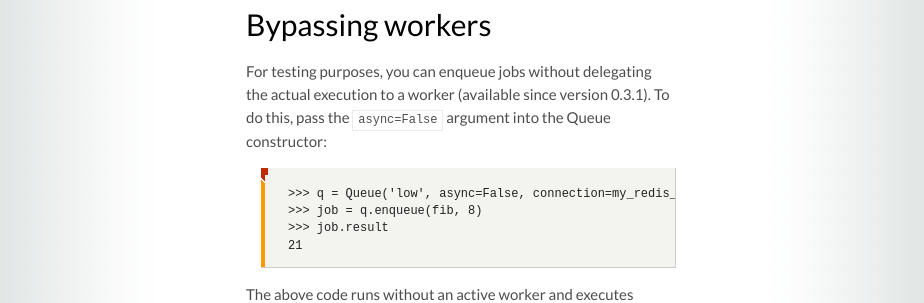
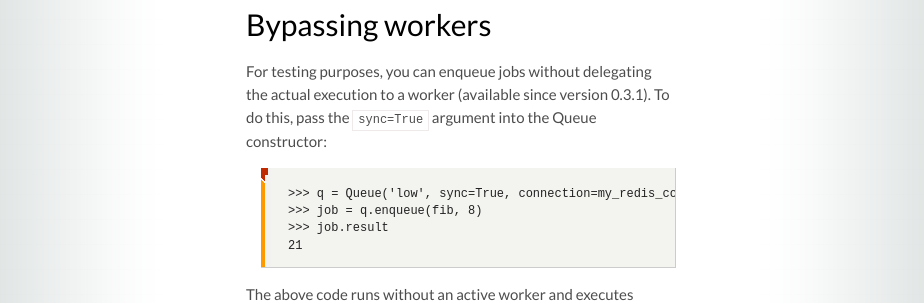
Before and after one commit to rq/rq, a Jekyll site: the page built from docs/docs/index.md, in a window 1280 px wide and 900 px high, scrolled down 3483 px. Shown: the part 147-450 px from the top of the window, without its empty margins (179-1103 px from the left). Built offline with Jekyll 4.4.1, drawn with Linux system fonts in a browser that asks for light colours; some web fonts are replaced.

Commit message:
Update docs to use sync keyword

```diff
--- a/docs/docs/index.md
+++ b/docs/docs/index.md
@@ -168,10 +168,10 @@ print job.result
 
 For testing purposes, you can enqueue jobs without delegating the actual
 execution to a worker (available since version 0.3.1). To do this, pass the
-`async=False` argument into the Queue constructor:
+`sync=True` argument into the Queue constructor:
 
 {% highlight pycon %}
->>> q = Queue('low', async=False, connection=my_redis_conn)
+>>> q = Queue('low', sync=True, connection=my_redis_conn)
 >>> job = q.enqueue(fib, 8)
 >>> job.result
 21
```
Also changed, not shown: docs/docs/testing.md (+2 -2 lines).
